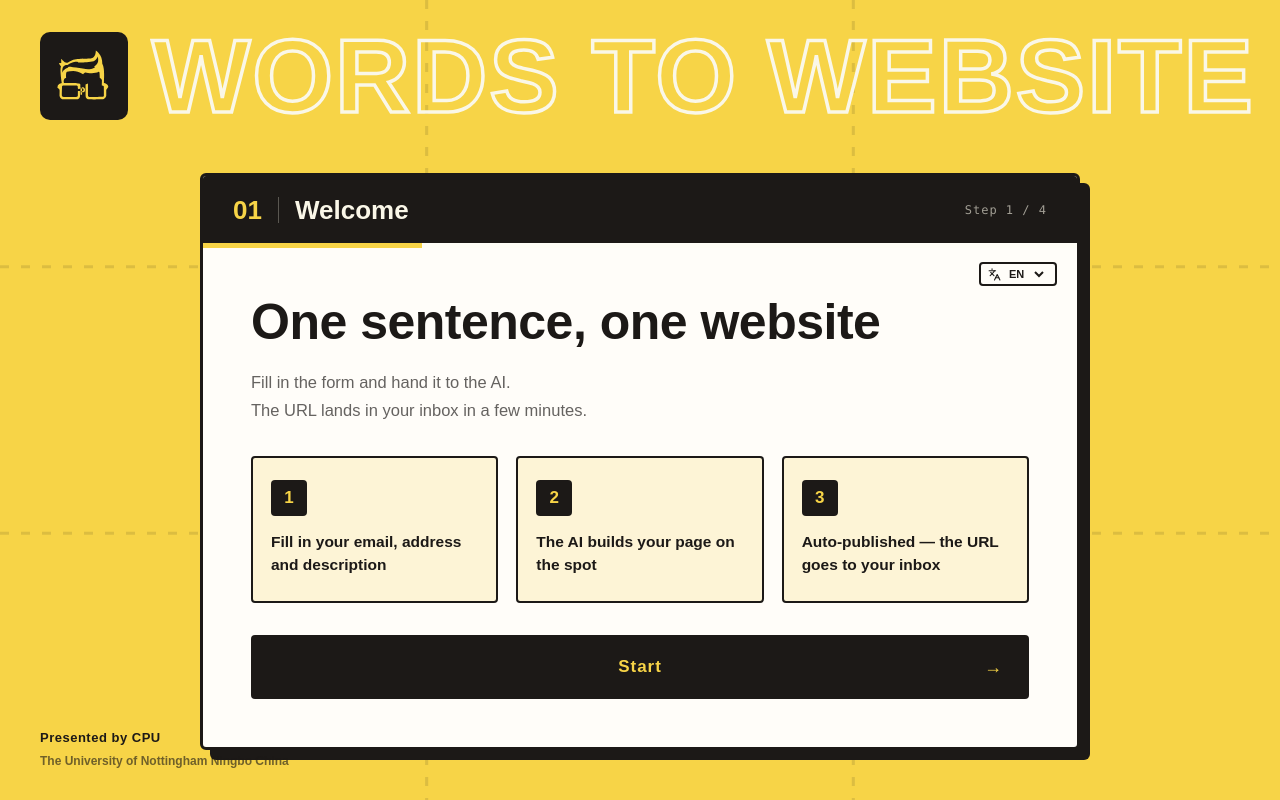
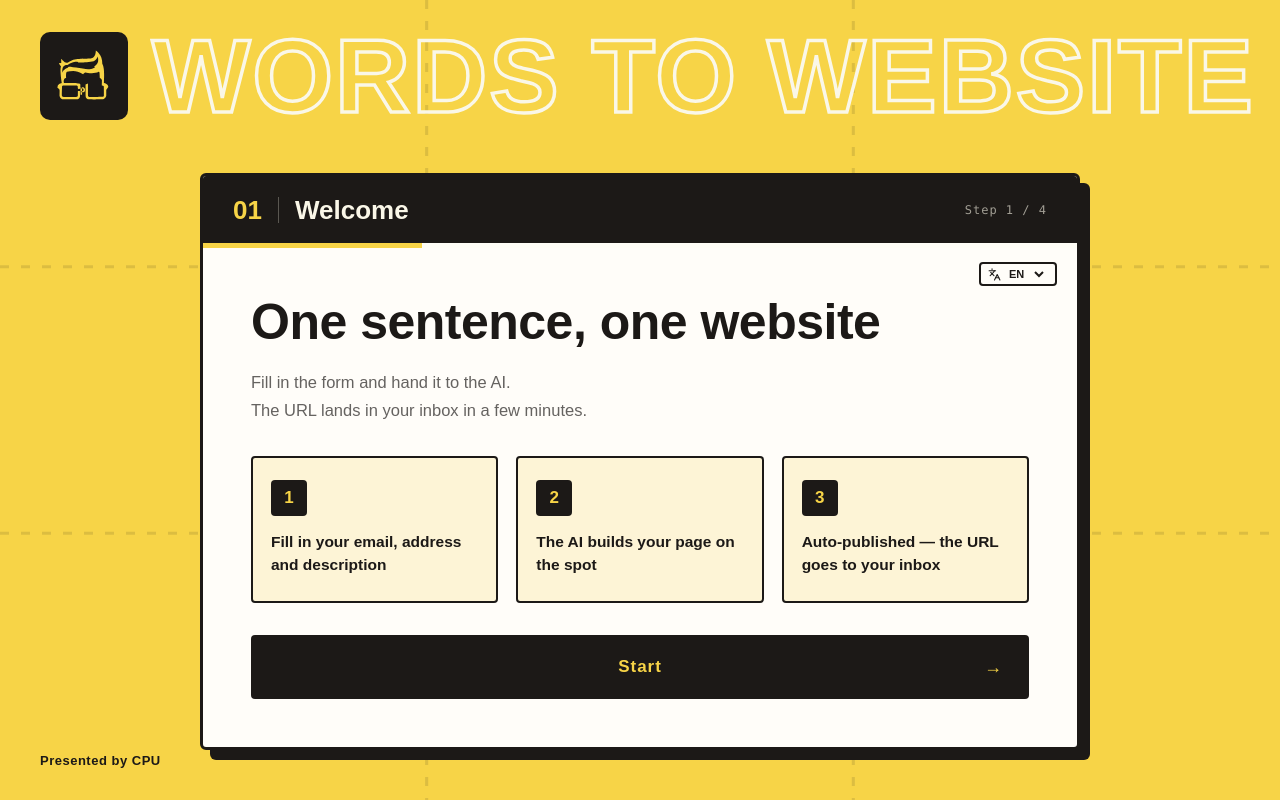
Before and after one commit to Ackii-Lo/Words2Site, a Vue app in the folder apps/web/: page /start in a window 1280 px wide. Built offline with nearby package versions, Linux system fonts and the light colour scheme; no server answers.

Commit message:
style(web): 注释掉页脚中的大学名称

```diff
--- a/apps/web/src/views/HomeView.vue
+++ b/apps/web/src/views/HomeView.vue
@@ -174,7 +174,7 @@ function restart() {
 
     <footer class="foot">
       <p class="foot-brand">Presented by CPU</p>
-      <p class="foot-sub">The University of Nottingham Ningbo China</p>
+      <!-- <p class="foot-sub">The University of Nottingham Ningbo China</p> -->
     </footer>
   </div>
 </template>
```
